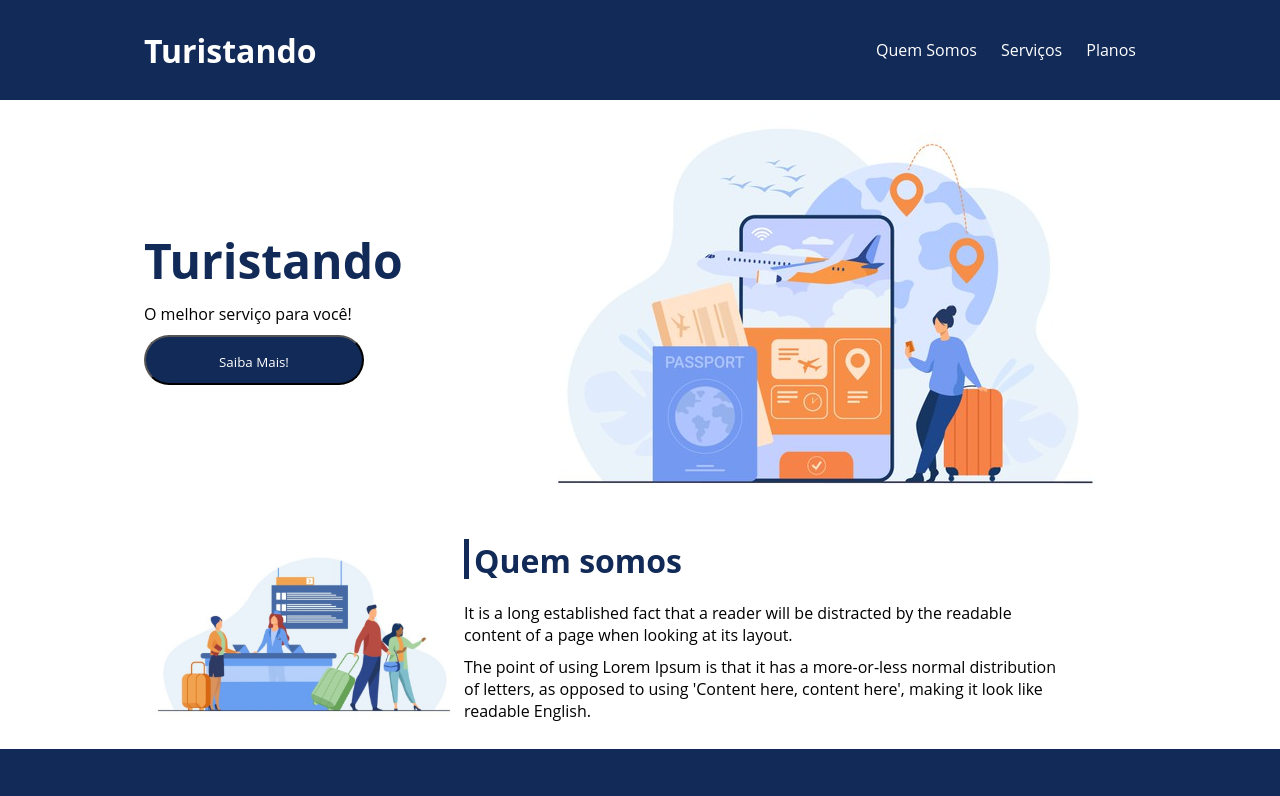
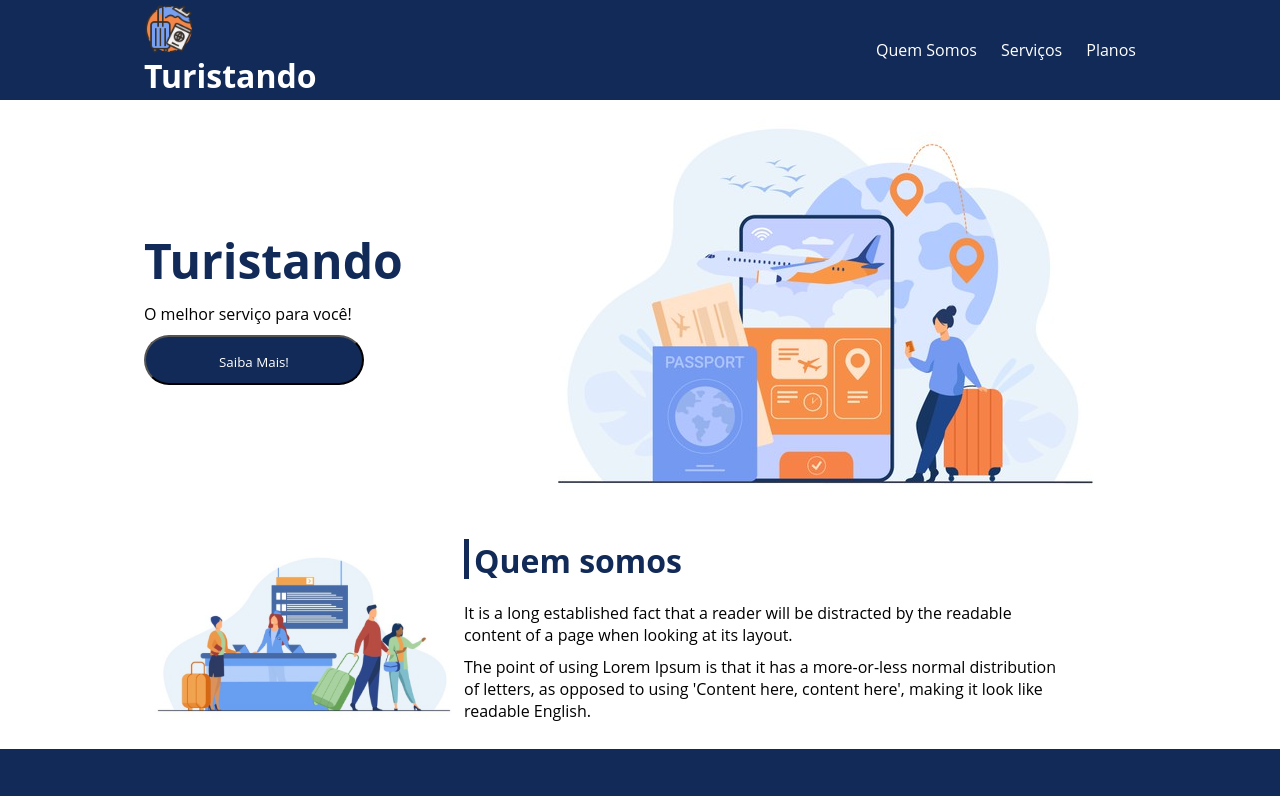
Before and after one commit to Gschristofano/Landing-Page-Turistando, a plain HTML site: page index.html in a window 1280 px wide. Shown: the top 796 px of the page. Drawn offline with Linux system fonts and the light colour scheme.

Commit message:
Atualização de index.html e css

```diff
--- a/css/style.css
+++ b/css/style.css
@@ -19,15 +19,22 @@ body{
 }
 
 .flex-container{
-    display: flex;
     max-width: 992px;
-    margin: auto;
     width: 100%;
     min-width: 320px;
+    display: flex;
+
+    margin: auto;
 }
 
 .flex-container img{
     width: 100%;
+}
+.flex-container figure{
+    width: 50px;
+    height: 50px;
+    display: flex;
+    align-items: center;
 }
 
 header{
--- a/index.html
+++ b/index.html
@@ -7,17 +7,23 @@
     <link rel="stylesheet" href="./css/style.css">
     <link rel="preconnect" href="https://fonts.google.com">
     <link rel="preconnect" href="https://fonts.gstatic.com">
+    <link rel="shortcut icon" href="./images/favicon.png" type="image/x-icon">
 
 </head>
 <body>
     <header>
         <div class="flex-container menu">
-        <div><h1>Turistando</h1></div>
-        <ul class="list-items">
-            <li><a href="#quem-somos">Quem Somos</a></li>
-            <li><a href="#servicos">Serviços</a></li>
-            <li><a href="#planos">Planos</a></li>
-        </ul>
+            <div>
+                <figure>
+                    <img src="images/viagem-e-turismo.png" alt="logo">
+                </figure>
+                <h1>Turistando</h1>
+            </div>
+            <ul class="list-items">
+                <li><a href="#quem-somos">Quem Somos</a></li>
+                <li><a href="#servicos">Serviços</a></li>
+                <li><a href="#planos">Planos</a></li>
+            </ul>
         </div>
     </header>
 
@@ -121,9 +127,9 @@
     </div>
 
     <footer>
-        <div  class="flex-container footer">
+        <div class="flex-container footer">
             <p>&copy; 2023 - Todos os direitos reservados</p>
-            <p>Desenvolvido por: Guilherme de Sousa Christofano</p>
+            <p>Guilherme de Sousa Christofano</p>
         </div>
     </footer>
 </body>
```
Also changed, not shown: images/favicon.png (added), images/viagem-e-turismo.png (added).
